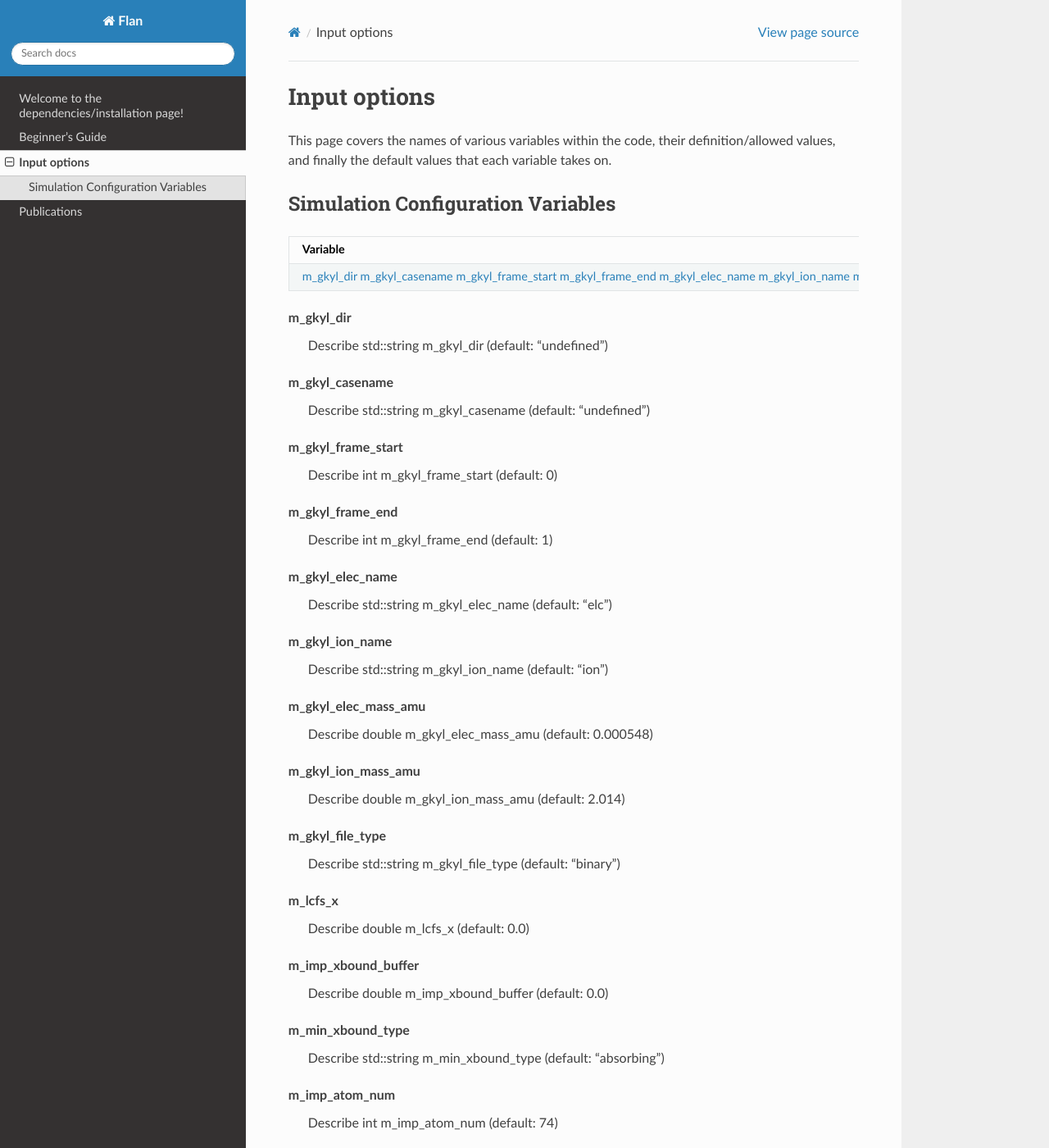
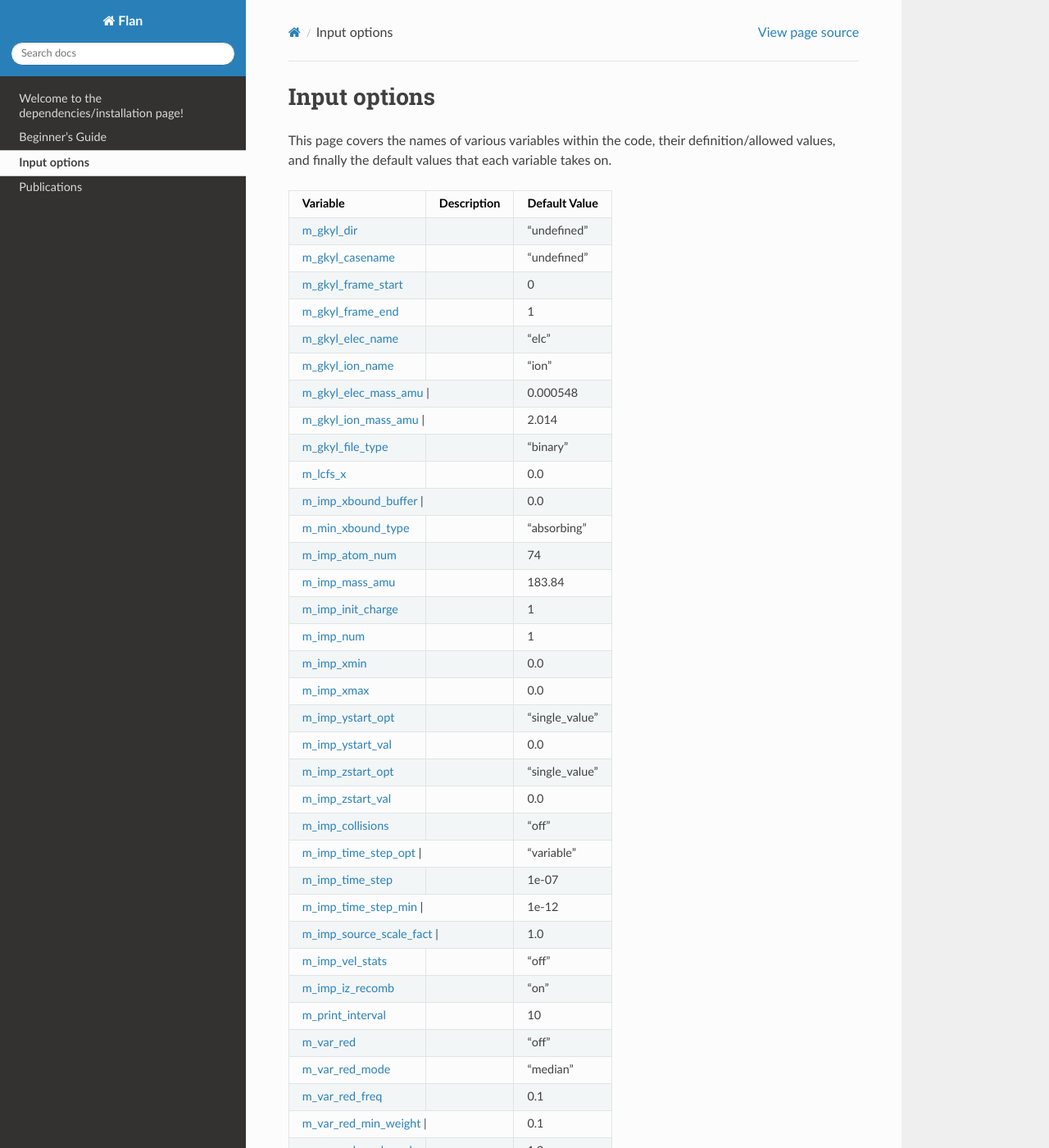
Before and after one commit to shawnzamperini/flan, a Sphinx documentation site: the page built from docs/source/inputOptions.rst, in a window 1280 px wide and 1400 px high. Shown: the whole window at 82% size. Built offline with Sphinx 7.4.7 and the Read the Docs theme 3.1.0, drawn with Linux system fonts in a browser that asks for light colours; some of the changed text lies outside the part shown.

Commit message:
Update inputOptions.rst
Fixed the table formatting a bit... should hopefully spit out a table and not a monstrous one-liner.

```diff
--- a/docs/source/inputOptions.rst
+++ b/docs/source/inputOptions.rst
@@ -4,51 +4,84 @@ Input options
 
 This page covers the names of various variables within the code, their definition/allowed values, and finally the default values that each variable takes on.
 
++-----------------------------------------------+--------------------------------------------------------------+---------------------+
+| Variable                                      | Description                                                  | Default Value       |
++===============================================+==============================================================+=====================+
+| :ref:`m_gkyl_dir <m_gkyl_dir>`                |                                                              | "undefined"         |
++-----------------------------------------------+--------------------------------------------------------------+---------------------+
+| :ref:`m_gkyl_casename <m_gkyl_casename>`      |                                                              | "undefined"         |
++-----------------------------------------------+--------------------------------------------------------------+---------------------+
+| :ref:`m_gkyl_frame_start <m_gkyl_frame_start>`|                                                              | 0                   |
++-----------------------------------------------+--------------------------------------------------------------+---------------------+
+| :ref:`m_gkyl_frame_end <m_gkyl_frame_end>`    |                                                              | 1                   |
++-----------------------------------------------+--------------------------------------------------------------+---------------------+
+| :ref:`m_gkyl_elec_name <m_gkyl_elec_name>`    |                                                              | "elc"               |
++-----------------------------------------------+--------------------------------------------------------------+---------------------+
+| :ref:`m_gkyl_ion_name <m_gkyl_ion_name>`      |                                                              | "ion"               |
++-----------------------------------------------+--------------------------------------------------------------+---------------------+
+| :ref:`m_gkyl_elec_mass_amu <m_gkyl_elec_mass_amu>`  |                                                        | 0.000548            |
++-----------------------------------------------+--------------------------------------------------------------+---------------------+
+| :ref:`m_gkyl_ion_mass_amu <m_gkyl_ion_mass_amu>`    |                                                        | 2.014               |
++-----------------------------------------------+--------------------------------------------------------------+---------------------+
+| :ref:`m_gkyl_file_type <m_gkyl_file_type>`    |                                                              | "binary"            |
++-----------------------------------------------+--------------------------------------------------------------+---------------------+
+| :ref:`m_lcfs_x <m_lcfs_x>`                    |                                                              | 0.0                 |
++-----------------------------------------------+--------------------------------------------------------------+---------------------+
+| :ref:`m_imp_xbound_buffer <m_imp_xbound_buffer>`    |                                                        | 0.0                 |
++-----------------------------------------------+--------------------------------------------------------------+---------------------+
+| :ref:`m_min_xbound_type <m_min_xbound_type>`  |                                                              | "absorbing"         |
++-----------------------------------------------+--------------------------------------------------------------+---------------------+
+| :ref:`m_imp_atom_num <m_imp_atom_num>`        |                                                              | 74                  |
++-----------------------------------------------+--------------------------------------------------------------+---------------------+
+| :ref:`m_imp_mass_amu <m_imp_mass_amu>`        |                                                              | 183.84              |
++-----------------------------------------------+--------------------------------------------------------------+---------------------+
+| :ref:`m_imp_init_charge <m_imp_init_charge>`  |                                                              | 1                   |
++-----------------------------------------------+--------------------------------------------------------------+---------------------+
+| :ref:`m_imp_num <m_imp_num>`                  |                                                              | 1                   |
++-----------------------------------------------+--------------------------------------------------------------+---------------------+
+| :ref:`m_imp_xmin <m_imp_xmin>`                |                                                              | 0.0                 |
++-----------------------------------------------+--------------------------------------------------------------+---------------------+
+| :ref:`m_imp_xmax <m_imp_xmax>`                |                                                              | 0.0                 |
++-----------------------------------------------+--------------------------------------------------------------+---------------------+
+| :ref:`m_imp_ystart_opt <m_imp_ystart_opt>`    |                                                              | "single_value"      |
++-----------------------------------------------+--------------------------------------------------------------+---------------------+
+| :ref:`m_imp_ystart_val <m_imp_ystart_val>`    |                                                              | 0.0                 |
++-----------------------------------------------+--------------------------------------------------------------+---------------------+
+| :ref:`m_imp_zstart_opt <m_imp_zstart_opt>`    |                                                              | "single_value"      |
++-----------------------------------------------+--------------------------------------------------------------+---------------------+
+| :ref:`m_imp_zstart_val <m_imp_zstart_val>`    |                                                              | 0.0                 |
++-----------------------------------------------+--------------------------------------------------------------+---------------------+
+| :ref:`m_imp_collisions <m_imp_collisions>`    |                                                              | "off"               |
++-----------------------------------------------+--------------------------------------------------------------+---------------------+
+| :ref:`m_imp_time_step_opt <m_imp_time_step_opt>`      |                                                      | "variable"          |
++-----------------------------------------------+--------------------------------------------------------------+---------------------+
+| :ref:`m_imp_time_step <m_imp_time_step>`      |                                                              | 1e-07               |
++-----------------------------------------------+--------------------------------------------------------------+---------------------+
+| :ref:`m_imp_time_step_min <m_imp_time_step_min>`      |                                                      | 1e-12               |
++-----------------------------------------------+--------------------------------------------------------------+---------------------+
+| :ref:`m_imp_source_scale_fact <m_imp_source_scale_fact>`        |                                            | 1.0                 |
++-----------------------------------------------+--------------------------------------------------------------+---------------------+
+| :ref:`m_imp_vel_stats <m_imp_vel_stats>`      |                                                              | "off"               |
++-----------------------------------------------+--------------------------------------------------------------+---------------------+
+| :ref:`m_imp_iz_recomb <m_imp_iz_recomb>`      |                                                              | "on"                |
++-----------------------------------------------+--------------------------------------------------------------+---------------------+
+| :ref:`m_print_interval <m_print_interval>`    |                                                              | 10                  |
++-----------------------------------------------+--------------------------------------------------------------+---------------------+
+| :ref:`m_var_red <m_var_red>`                  |                                                              | "off"               |
++-----------------------------------------------+--------------------------------------------------------------+---------------------+
+| :ref:`m_var_red_mode <m_var_red_mode>`        |                                                              | "median"            |
++-----------------------------------------------+--------------------------------------------------------------+---------------------+
+| :ref:`m_var_red_freq <m_var_red_freq>`        |                                                              | 0.1                 |
++-----------------------------------------------+--------------------------------------------------------------+---------------------+
+| :ref:`m_var_red_min_weight <m_var_red_min_weight>`        |                                                  | 0.1                 |
++-----------------------------------------------+--------------------------------------------------------------+---------------------+
+| :ref:`m_var_red_med_mod <m_var_red_med_mod>`  |                                                              | 1.0                 |
++-----------------------------------------------+--------------------------------------------------------------+---------------------+
+| :ref:`m_openadas_root <m_openadas_root>`      |                                                              | "undefined"         |
++-----------------------------------------------+--------------------------------------------------------------+---------------------+
+| :ref:`m_openadas_year <m_openadas_year>`      |                                                              | 50                  |
++-----------------------------------------------+--------------------------------------------------------------+---------------------+
 
-Simulation Configuration Variables
-==================================
-
-+----------------------------------------------------------+--------------------------------------------------------------+---------------------+
-| Variable                                                 | Description                                                  | Default Value       |
-+==========================================================+==============================================================+=====================+
-| :ref:`m_gkyl_dir <m_gkyl_dir>`                           |                                                              | "undefined"         |
-| :ref:`m_gkyl_casename <m_gkyl_casename>`                 |                                                              | "undefined"         |
-| :ref:`m_gkyl_frame_start <m_gkyl_frame_start>`           |                                                              | 0                   |
-| :ref:`m_gkyl_frame_end <m_gkyl_frame_end>`               |                                                              | 1                   |
-| :ref:`m_gkyl_elec_name <m_gkyl_elec_name>`               |                                                              | "elc"               |
-| :ref:`m_gkyl_ion_name <m_gkyl_ion_name>`                 |                                                              | "ion"               |
-| :ref:`m_gkyl_elec_mass_amu <m_gkyl_elec_mass_amu>`       |                                                              | 0.000548            |
-| :ref:`m_gkyl_ion_mass_amu <m_gkyl_ion_mass_amu>`         |                                                              | 2.014               |
-| :ref:`m_gkyl_file_type <m_gkyl_file_type>`               |                                                              | "binary"            |
-| :ref:`m_lcfs_x <m_lcfs_x>`                               |                                                              | 0.0                 |
-| :ref:`m_imp_xbound_buffer <m_imp_xbound_buffer>`         |                                                              | 0.0                 |
-| :ref:`m_min_xbound_type <m_min_xbound_type>`             |                                                              | "absorbing"         |
-| :ref:`m_imp_atom_num <m_imp_atom_num>`                   |                                                              | 74                  |
-| :ref:`m_imp_mass_amu <m_imp_mass_amu>`                   |                                                              | 183.84              |
-| :ref:`m_imp_init_charge <m_imp_init_charge>`             |                                                              | 1                   |
-| :ref:`m_imp_num <m_imp_num>`                             |                                                              | 1                   |
-| :ref:`m_imp_xmin <m_imp_xmin>`                           |                                                              | 0.0                 |
-| :ref:`m_imp_xmax <m_imp_xmax>`                           |                                                              | 0.0                 |
-| :ref:`m_imp_ystart_opt <m_imp_ystart_opt>`               |                                                              | "single_value"      |
-| :ref:`m_imp_ystart_val <m_imp_ystart_val>`               |                                                              | 0.0                 |
-| :ref:`m_imp_zstart_opt <m_imp_zstart_opt>`               |                                                              | "single_value"      |
-| :ref:`m_imp_zstart_val <m_imp_zstart_val>`               |                                                              | 0.0                 |
-| :ref:`m_imp_collisions <m_imp_collisions>`               |                                                              | "off"               |
-| :ref:`m_imp_time_step_opt <m_imp_time_step_opt>`         |                                                              | "variable"          |
-| :ref:`m_imp_time_step <m_imp_time_step>`                 |                                                              | 1e-07               |
-| :ref:`m_imp_time_step_min <m_imp_time_step_min>`         |                                                              | 1e-12               |
-| :ref:`m_imp_source_scale_fact <m_imp_source_scale_fact>` |                                                              | 1.0                 |
-| :ref:`m_imp_vel_stats <m_imp_vel_stats>`                 |                                                              | "off"               |
-| :ref:`m_imp_iz_recomb <m_imp_iz_recomb>`                 |                                                              | "on"                |
-| :ref:`m_print_interval <m_print_interval>`               |                                                              | 10                  |
-| :ref:`m_var_red <m_var_red>`                             |                                                              | "off"               |
-| :ref:`m_var_red_mode <m_var_red_mode>`                   |                                                              | "median"            |
-| :ref:`m_var_red_freq <m_var_red_freq>`                   |                                                              | 0.1                 |
-| :ref:`m_var_red_min_weight <m_var_red_min_weight>`       |                                                              | 0.1                 |
-| :ref:`m_var_red_med_mod <m_var_red_med_mod>`             |                                                              | 1.0                 |
-| :ref:`m_openadas_root <m_openadas_root>`                 |                                                              | "undefined"         |
-| :ref:`m_openadas_year <m_openadas_year>`                 |                                                              | 50                  |
-+----------------------------------------------------------+--------------------------------------------------------------+---------------------+
 
 
 
```
